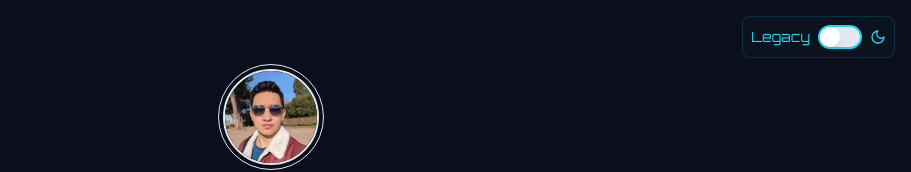
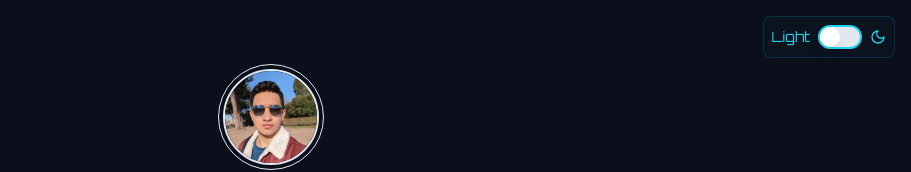
Before and after one commit to victor117-byte/social-link, a React (Vite) app: page / in a window 1280 px wide. Shown: the top 172 px of the page, without its empty margins (369-1280 px from the left). Built offline with nearby package versions, Linux system fonts and the light colour scheme.

Commit message:
Remove theme names from toggle
Remove "legacy" and "ares" from the theme toggle component.

```diff
--- a/src/components/ThemeToggle.tsx
+++ b/src/components/ThemeToggle.tsx
@@ -7,7 +7,7 @@ import { useState, useEffect } from "react";
 export function ThemeToggle() {
   const { theme, toggleTheme } = useTheme();
   const [mounted, setMounted] = useState(false);
-  const isAres = theme === "ares";
+  const isAlternate = theme === "alternate";
 
   // Avoid hydration mismatch
   useEffect(() => {
@@ -18,15 +18,15 @@ export function ThemeToggle() {
 
   return (
     <div className="flex items-center space-x-2 fixed top-4 right-4 bg-[#0C1421]/90 backdrop-blur-sm border border-cyan-500/20 p-2 rounded-lg z-50">
-      <span className={`text-sm ${isAres ? 'text-red-400' : 'text-cyan-400'}`}>
-        {isAres ? 'Ares' : 'Legacy'}
+      <span className={`text-sm ${isAlternate ? 'text-red-400' : 'text-cyan-400'}`}>
+        {isAlternate ? 'Dark' : 'Light'}
       </span>
       <Switch
-        checked={isAres}
+        checked={isAlternate}
         onCheckedChange={toggleTheme}
-        className={isAres ? 'bg-red-500 data-[state=checked]:bg-red-500 border-red-400' : 'bg-cyan-500 data-[state=checked]:bg-cyan-500 border-cyan-400'}
+        className={isAlternate ? 'bg-red-500 data-[state=checked]:bg-red-500 border-red-400' : 'bg-cyan-500 data-[state=checked]:bg-cyan-500 border-cyan-400'}
       />
-      {isAres ? (
+      {isAlternate ? (
         <Sun className="h-4 w-4 text-red-400" />
       ) : (
         <Moon className="h-4 w-4 text-cyan-400" />
--- a/src/contexts/ThemeContext.tsx
+++ b/src/contexts/ThemeContext.tsx
@@ -1,7 +1,7 @@
 
 import React, { createContext, useContext, useState, ReactNode } from "react";
 
-type Theme = "legacy" | "ares";
+type Theme = "default" | "alternate";
 
 interface ThemeContextType {
   theme: Theme;
@@ -11,10 +11,10 @@ interface ThemeContextType {
 const ThemeContext = createContext<ThemeContextType | undefined>(undefined);
 
 export const ThemeProvider = ({ children }: { children: ReactNode }) => {
-  const [theme, setTheme] = useState<Theme>("legacy");
+  const [theme, setTheme] = useState<Theme>("default");
 
   const toggleTheme = () => {
-    setTheme(theme === "legacy" ? "ares" : "legacy");
+    setTheme(theme === "default" ? "alternate" : "default");
   };
 
   return (
--- a/src/pages/Index.tsx
+++ b/src/pages/Index.tsx
@@ -7,7 +7,7 @@ import { ThemeToggle } from "@/components/ThemeToggle";
 
 const Index = () => {
   const { theme } = useTheme();
-  const isAres = theme === "ares";
+  const isAlternate = theme === "alternate";
 
   // Actualizar el título de la página
   useEffect(() => {
@@ -25,18 +25,18 @@ const Index = () => {
   }, []);
 
   // Dynamic theme classes
-  const accentColor = isAres ? "red" : "cyan";
-  const bgColor = isAres ? "[#1B0A0A]" : "[#080D16]";
-  const cardBgColor = isAres ? "[#1D0F0F]" : "[#0C1421]";
-  const shadowColor = isAres ? "rgba(255,0,0,0.2)" : "rgba(0,195,255,0.2)";
+  const accentColor = isAlternate ? "red" : "cyan";
+  const bgColor = isAlternate ? "[#1B0A0A]" : "[#080D16]";
+  const cardBgColor = isAlternate ? "[#1D0F0F]" : "[#0C1421]";
+  const shadowColor = isAlternate ? "rgba(255,0,0,0.2)" : "rgba(0,195,255,0.2)";
 
   return (
     <div className={`min-h-screen bg-transparent text-white flex flex-col items-center px-4 py-12 md:py-16`}
          style={{
            backgroundImage: `
              linear-gradient(0deg, rgba(10, 15, 27, 0.9) 0%, rgba(10, 15, 27, 0.95) 100%),
-             repeating-linear-gradient(to right, rgba(${isAres ? "255, 0, 0" : "0, 195, 255"}, 0.05) 0px, rgba(${isAres ? "255, 0, 0" : "0, 195, 255"}, 0.05) 1px, transparent 1px, transparent 50px),
-             repeating-linear-gradient(to bottom, rgba(${isAres ? "255, 0, 0" : "0, 195, 255"}, 0.05) 0px, rgba(${isAres ? "255, 0, 0" : "0, 195, 255"}, 0.05) 1px, transparent 1px, transparent 50px)
+             repeating-linear-gradient(to right, rgba(${isAlternate ? "255, 0, 0" : "0, 195, 255"}, 0.05) 0px, rgba(${isAlternate ? "255, 0, 0" : "0, 195, 255"}, 0.05) 1px, transparent 1px, transparent 50px),
+             repeating-linear-gradient(to bottom, rgba(${isAlternate ? "255, 0, 0" : "0, 195, 255"}, 0.05) 0px, rgba(${isAlternate ? "255, 0, 0" : "0, 195, 255"}, 0.05) 1px, transparent 1px, transparent 50px)
            `
          }}
     >
```
